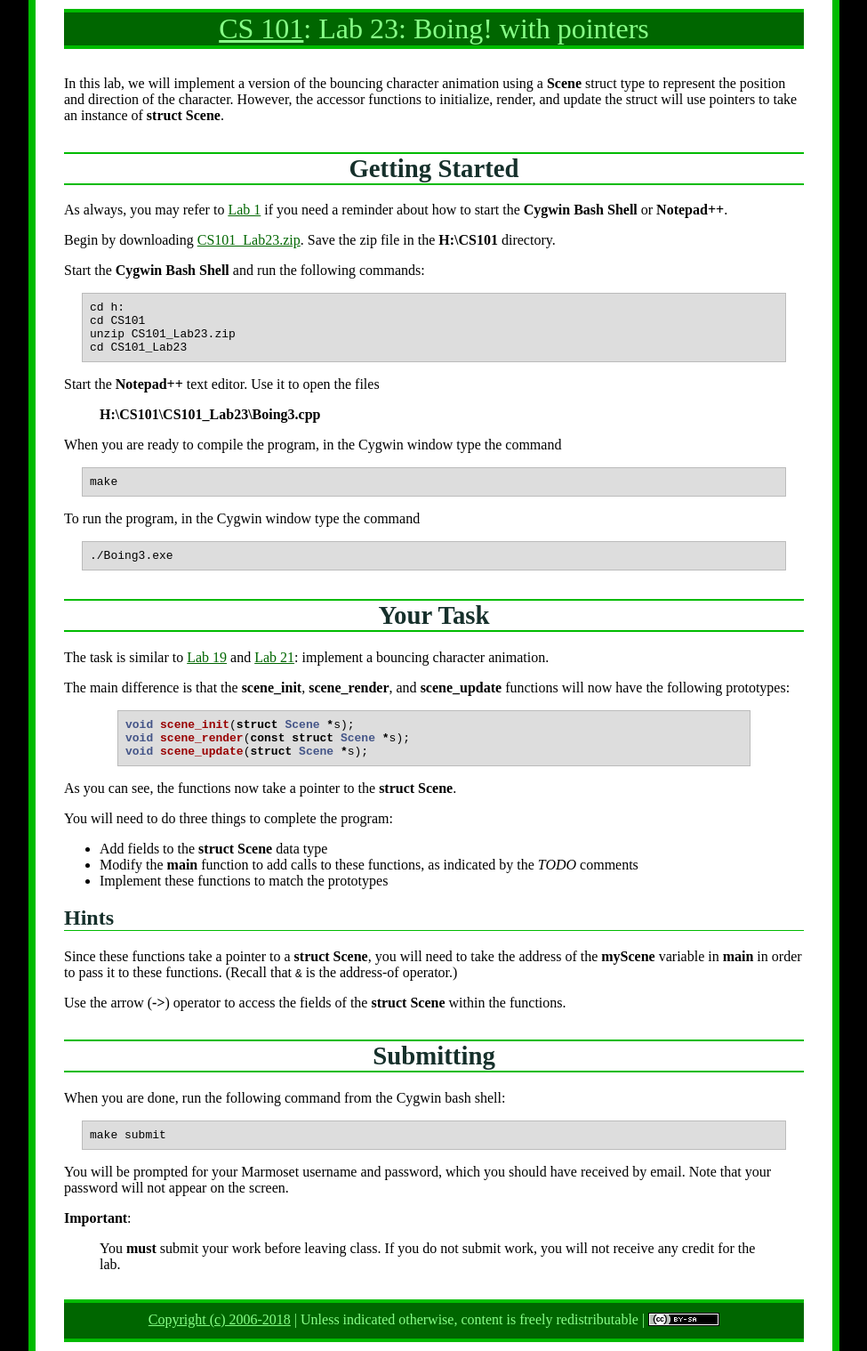
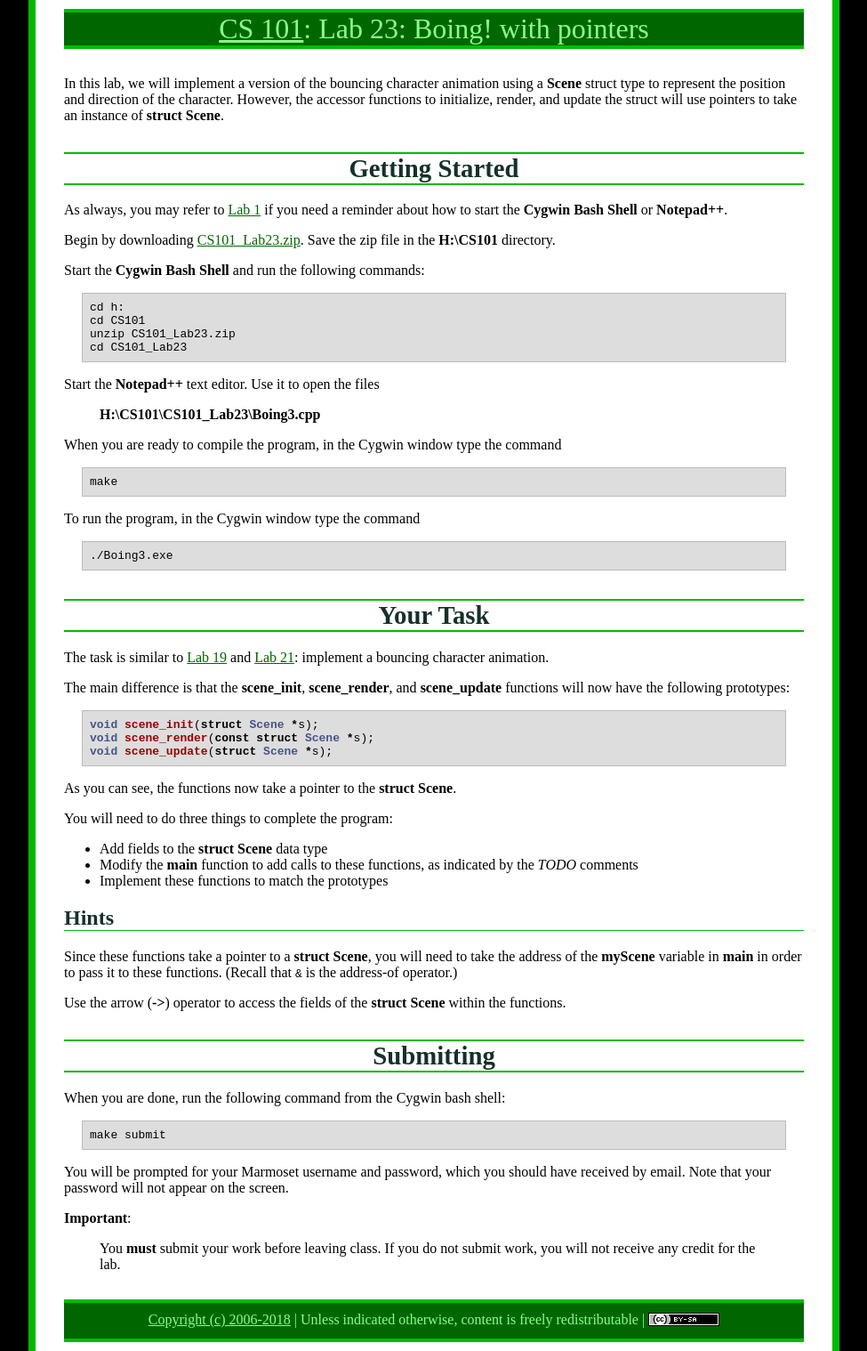
Before and after one commit to ycpcs/cs101-spring2018, a Jekyll site: the page built from labs/lab23.md, in a window 1280 px wide. Shown: the whole page at 89% size, without its empty margins (152-1127 px from the left). Built offline with Jekyll 4.4.1, drawn with Linux system fonts in a browser that asks for light colours.

Commit message:
prevent extra margins for highlighter figure elts

```diff
--- a/css/site.css
+++ b/css/site.css
@@ -185,3 +185,8 @@ div.multicol:after {
 	margin-top: 0;
 	margin-bottom: 0;
 }
+
+/* prevent extra margin being added for figure elements produced by the code highlighter */
+figure.highlight {
+	margin: 0;
+}
```
